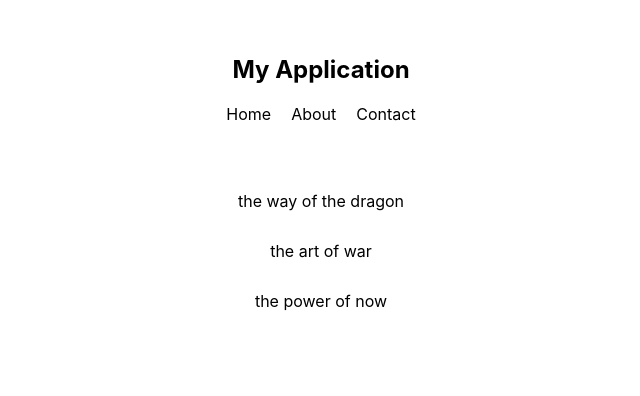
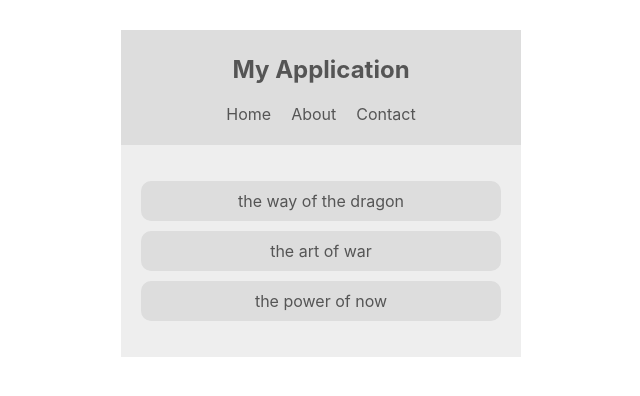
Before and after one commit to MSanchezVasquez/context-app, a React (Vite) app: page / in a window 1280 px wide. Shown: the top 396 px of the page, without its empty margins (319-959 px from the left). Built offline with nearby package versions, Linux system fonts and the light colour scheme.

Commit message:
feat: consume ThemeContext in Navbar and BookList to apply dynamic styles

```diff
--- a/src/components/BookList.jsx
+++ b/src/components/BookList.jsx
@@ -1,10 +1,19 @@
+import { useContext } from "react";
+import { ThemeContext } from "../context/ThemeContext";
+
 export const BookList = () => {
+  const theme = useContext(ThemeContext);
+  const { isLightTheme, light, dark } = theme;
+  const themeCurrent = isLightTheme ? light : dark;
   return (
-    <div className="book-list">
+    <div
+      className="book-list"
+      style={{ background: themeCurrent.bg, color: themeCurrent.syntax }}
+    >
       <ul>
-        <li>the way of the dragon</li>
-        <li>the art of war</li>
-        <li>the power of now</li>
+        <li style={{ background: themeCurrent.ui }}>the way of the dragon</li>
+        <li style={{ background: themeCurrent.ui }}>the art of war</li>
+        <li style={{ background: themeCurrent.ui }}>the power of now</li>
       </ul>
     </div>
   );
--- a/src/components/Navbar.jsx
+++ b/src/components/Navbar.jsx
@@ -1,6 +1,13 @@
+import { useContext } from "react";
+import { ThemeContext } from "../context/ThemeContext";
+
 const Navbar = () => {
+  const theme = useContext(ThemeContext);
+  const { isLightTheme, light, dark } = theme;
+  const themeCurrent = isLightTheme ? light : dark;
+
   return (
-    <nav className="navbar">
+    <nav style={{ background: themeCurrent.ui, color: themeCurrent.syntax }}>
       <h1>My Application</h1>
       <ul>
         <li>Home</li>
```
